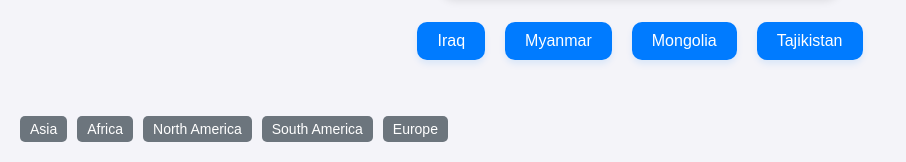
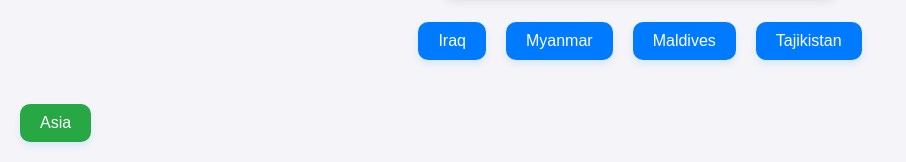
Before and after one commit to FreeRobloxScripts1/gtf-html, a plain HTML site: page index.html in a window 1280 px wide. Shown: the part 638-800 px from the top of the page, without its empty margins (0-906 px from the left). Drawn offline with Linux system fonts and the light colour scheme.

Commit message:
Update index.html

```diff
--- a/index.html
+++ b/index.html
@@ -92,28 +92,33 @@
             background-color: #004494;
             box-shadow: 0 2px 4px rgba(0, 123, 255, 0.2);
         }
-        .mode-selector {
-            position: absolute;
+        /* Mode button styles */
+        .mode-button {
+            position: fixed;
             bottom: 20px;
             left: 20px;
-            display: flex;
-            gap: 10px;
-        }
-        .mode-selector button {
-            background-color: #6c757d;
+            background-color: #28a745;
+            color: #fff;
             border: none;
-            border-radius: 5px;
-            color: #fff;
-            padding: 5px 10px;
-            font-size: 14px;
+            border-radius: 10px;
+            padding: 10px 20px;
+            font-size: 16px;
             cursor: pointer;
+            box-shadow: 0 4px 6px rgba(0, 123, 255, 0.1);
             transition: background-color 0.3s ease;
         }
-        .mode-selector button:hover {
-            background-color: #5a6268;
+        .mode-button:hover {
+            background-color: #218838;
         }
-        .mode-selector button:active {
-            background-color: #4e555b;
+        .mode-button:active {
+            background-color: #1e7e34;
+            box-shadow: 0 2px 4px rgba(0, 123, 255, 0.2);
+        }
+        @media (max-width: 600px) {
+            .mode-button {
+                bottom: 10px;
+                left: 10px;
+            }
         }
     </style>
 </head>
@@ -130,13 +135,7 @@
         <button id="option3"></button>
         <button id="option4"></button>
     </div>
-    <div class="mode-selector">
-        <button onclick="setMode('asia')">Asia</button>
-        <button onclick="setMode('africa')">Africa</button>
-        <button onclick="setMode('north-america')">North America</button>
-        <button onclick="setMode('south-america')">South America</button>
-        <button onclick="setMode('europe')">Europe</button>
-    </div>
+    <button class="mode-button" id="modeButton">Asia</button>
     <script>
         const countries = {
             asia: [
@@ -189,11 +188,12 @@
                 {name: "Senegal", code: "sn"}, {name: "Seychelles", code: "sc"},
                 {name: "Sierra Leone", code: "sl"}, {name: "Somalia", code: "so"},
                 {name: "South Africa", code: "za"}, {name: "South Sudan", code: "ss"},
-                {name: "Sudan", code: "sd"}, {name: "Togo", code: "tg"},
-                {name: "Tunisia", code: "tn"}, {name: "Uganda", code: "ug"},
-                {name: "Zambia", code: "zm"}, {name: "Zimbabwe", code: "zw"}
+                {name: "Sudan", code: "sd"}, {name: "Tanzania", code: "tz"},
+                {name: "Togo", code: "tg"}, {name: "Tunisia", code: "tn"},
+                {name: "Uganda", code: "ug"}, {name: "Zambia", code: "zm"},
+                {name: "Zimbabwe", code: "zw"}
             ],
-            "north-america": [
+            northAmerica: [
                 {name: "Antigua and Barbuda", code: "ag"}, {name: "Bahamas", code: "bs"},
                 {name: "Barbados", code: "bb"}, {name: "Belize", code: "bz"},
                 {name: "Canada", code: "ca"}, {name: "Costa Rica", code: "cr"},
@@ -207,7 +207,7 @@
                 {name: "Saint Vincent and the Grenadines", code: "vc"}, {name: "Trinidad and Tobago", code: "tt"},
                 {name: "United States", code: "us"}
             ],
-            "south-america": [
+            southAmerica: [
                 {name: "Argentina", code: "ar"}, {name: "Bolivia", code: "bo"},
                 {name: "Brazil", code: "br"}, {name: "Chile", code: "cl"},
                 {name: "Colombia", code: "co"}, {name: "Ecuador", code: "ec"},
@@ -217,8 +217,7 @@
             ],
             europe: [
                 {name: "Albania", code: "al"}, {name: "Andorra", code: "ad"},
-    {name: "Armenia", code: "am"}, {name: "Austria", code: "at"},
-    {name: "Azerbaijan", code: "az"}, {name: "Belarus", code: "by"},
+                {name: "Austria", code: "at"}, {name: "Belarus", code: "by"},
                 {name: "Belgium", code: "be"}, {name: "Bosnia and Herzegovina", code: "ba"},
                 {name: "Bulgaria", code: "bg"}, {name: "Croatia", code: "hr"},
                 {name: "Cyprus", code: "cy"}, {name: "Czech Republic", code: "cz"},
@@ -238,33 +237,25 @@
                 {name: "Serbia", code: "rs"}, {name: "Slovakia", code: "sk"},
                 {name: "Slovenia", code: "si"}, {name: "Spain", code: "es"},
                 {name: "Sweden", code: "se"}, {name: "Switzerland", code: "ch"},
-    {name: "Turkey", code: "tr"}, {name: "Ukraine", code: "ua"},
-    {name: "United Kingdom", code: "gb"}, {name: "Vatican City", code: "va"}
+                {name: "Ukraine", code: "ua"}, {name: "Vatican City", code: "va"}
             ]
         };
 
+        let currentContinent = "asia";
         let answeredFlags = new Set();
         let currentLevel = 1;
-        let currentMode = 'asia'; // Default mode
+        let maxLevel = countries[currentContinent].length;
 
-        function setMode(mode) {
-            currentMode = mode;
+        function loadFlag() {
+            if (currentLevel > maxLevel) {
+                alert(`You've Completed All Flags For ${currentContinent}!`);
+                currentLevel = 1;
                 answeredFlags.clear();
-            currentLevel = 1;
-            document.getElementById("level").textContent = currentLevel;
-            loadFlag();
+                maxLevel = countries[currentContinent].length;
             }
 
-        function loadFlag() {
-            if (currentLevel > 195) {
-                alert("You Answered All Flags! Your Are Now A Flag Master");
-                currentLevel = 1;
-                answeredFlags.clear();
-            }
-
-            const availableCountries = countries[currentMode].filter(country => !answeredFlags.has(country.code));
+            const availableCountries = countries[currentContinent].filter(country => !answeredFlags.has(country.code));
             if (availableCountries.length === 0) {
-                alert("No more new flags to show! Restarting...");
                 answeredFlags.clear();
                 return loadFlag();
             }
@@ -277,10 +268,12 @@
             flagImg.src = `https://flagcdn.com/${correctCountry.code}.svg`;
 
             const options = Array.from(document.querySelectorAll(".options button"));
-
             const correctButtonIndex = Math.floor(Math.random() * options.length);
 
-            const shuffledCountries = [...countries[currentMode]].filter(country => country.code !== correctCountry.code).sort(() => 0.5 - Math.random()).slice(0, 3);
+            const shuffledCountries = [...countries[currentContinent]]
+                .filter(country => country.code !== correctCountry.code)
+                .sort(() => 0.5 - Math.random())
+                .slice(0, 3);
             shuffledCountries.splice(correctButtonIndex, 0, correctCountry);
 
             options.forEach((button, index) => {
@@ -291,14 +284,23 @@
                         document.getElementById("level").textContent = currentLevel;
                         loadFlag();
                     } else {
-                        alert(`Wrong Answer, The Correct Was ${correctCountry.name}`);
+                        alert(`Wrong Answer, The Correct Was ${correctCountry.name}!`);
                         loadFlag();
                     }
                 };
             });
         }
 
-        window.onload = loadFlag;
+        document.getElementById("modeButton").addEventListener("click", () => {
+            const continents = ["asia", "africa", "northAmerica", "southAmerica", "europe"];
+            currentContinent = continents[(continents.indexOf(currentContinent) + 1) % continents.length];
+            maxLevel = countries[currentContinent].length;
+            currentLevel = 1;
+            answeredFlags.clear();
+            loadFlag();
+        });
+
+        loadFlag();
     </script>
 </body>
 </html>
```
Lines whose indentation alone changed are shown as unchanged.
